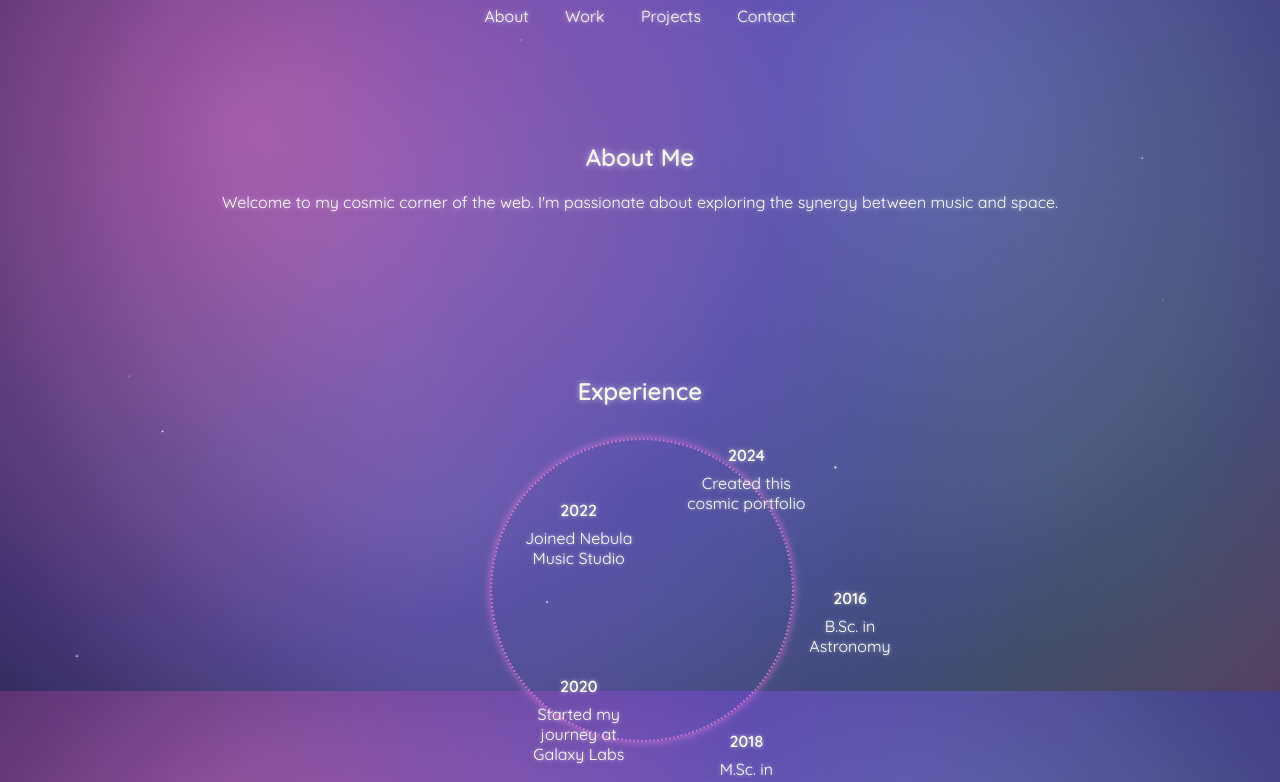
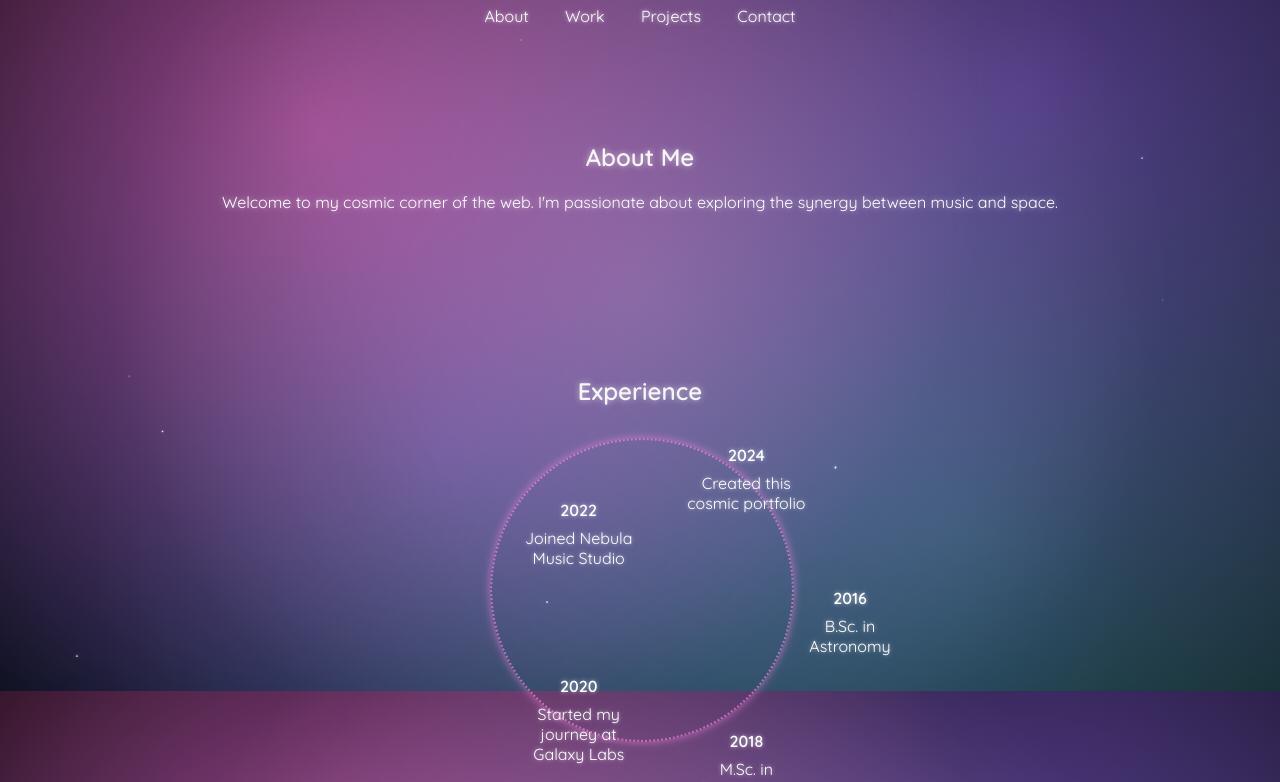
Before and after one commit to ruchikashukla1/ruchikashukla1.github.io, a plain HTML site: page index.html in a window 1280 px wide. Shown: the part 109-891 px from the top of the page. Drawn offline with Linux system fonts and the light colour scheme.

Commit message:
Refine nebula colors

```diff
--- a/style.css
+++ b/style.css
@@ -4,14 +4,15 @@ body {
   color: #fff;
   text-shadow: 0 0 6px rgba(255, 255, 255, 0.6);
   background:
-    radial-gradient(circle at 20% 30%, rgba(255, 120, 220, 0.6), rgba(120, 70, 200, 0.5) 45%, transparent 80%),
-    radial-gradient(circle at 70% 25%, rgba(100, 170, 255, 0.5), rgba(40, 90, 200, 0.4) 45%, transparent 85%),
-    radial-gradient(circle at 35% 75%, rgba(60, 180, 150, 0.5), rgba(20, 80, 70, 0.4) 40%, transparent 80%),
-    radial-gradient(circle at 80% 70%, rgba(255, 215, 130, 0.4), rgba(200, 80, 220, 0.4) 55%, transparent 90%),
+    radial-gradient(circle at 25% 30%, rgba(255, 105, 210, 0.55), transparent 60%),
+    radial-gradient(circle at 80% 25%, rgba(165, 85, 255, 0.45), transparent 65%),
+    radial-gradient(circle at 35% 70%, rgba(85, 130, 255, 0.45), transparent 70%),
+    radial-gradient(circle at 75% 80%, rgba(60, 200, 175, 0.4), transparent 75%),
+    radial-gradient(circle at 50% 50%, rgba(255, 220, 120, 0.35), transparent 70%),
     #000;
-  background-size: 400% 400%;
+  background-size: 450% 450%;
   background-attachment: fixed;
-  animation: nebula-swirl 60s ease-in-out infinite;
+  animation: nebula-swirl 80s linear infinite;
 
   overflow-x: hidden;
 }
```
Also changed, not shown: 1 other file.
